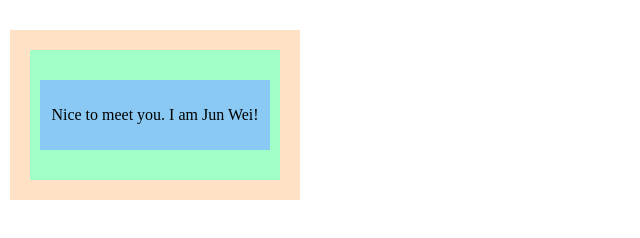
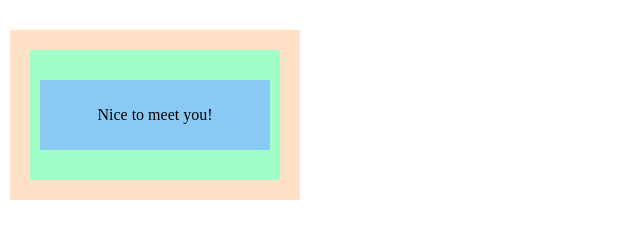
Before and after one commit to AdmiJW/DSC, a plain HTML site: page Task2/Task2A/index.html in a window 1280 px wide. Shown: the whole page, without its empty margins (0-640 px from the left). Drawn offline with Linux system fonts and the light colour scheme.

Commit message:
Modified Task2

```diff
--- a/Task2/Task2A/index.html
+++ b/Task2/Task2A/index.html
@@ -40,7 +40,7 @@
 </head>
 <body>
     <div>
-        <p>Nice to meet you. I am Jun Wei!</p>
+        <p>Nice to meet you!</p>
     </div>
 </body>
 </html>
```
